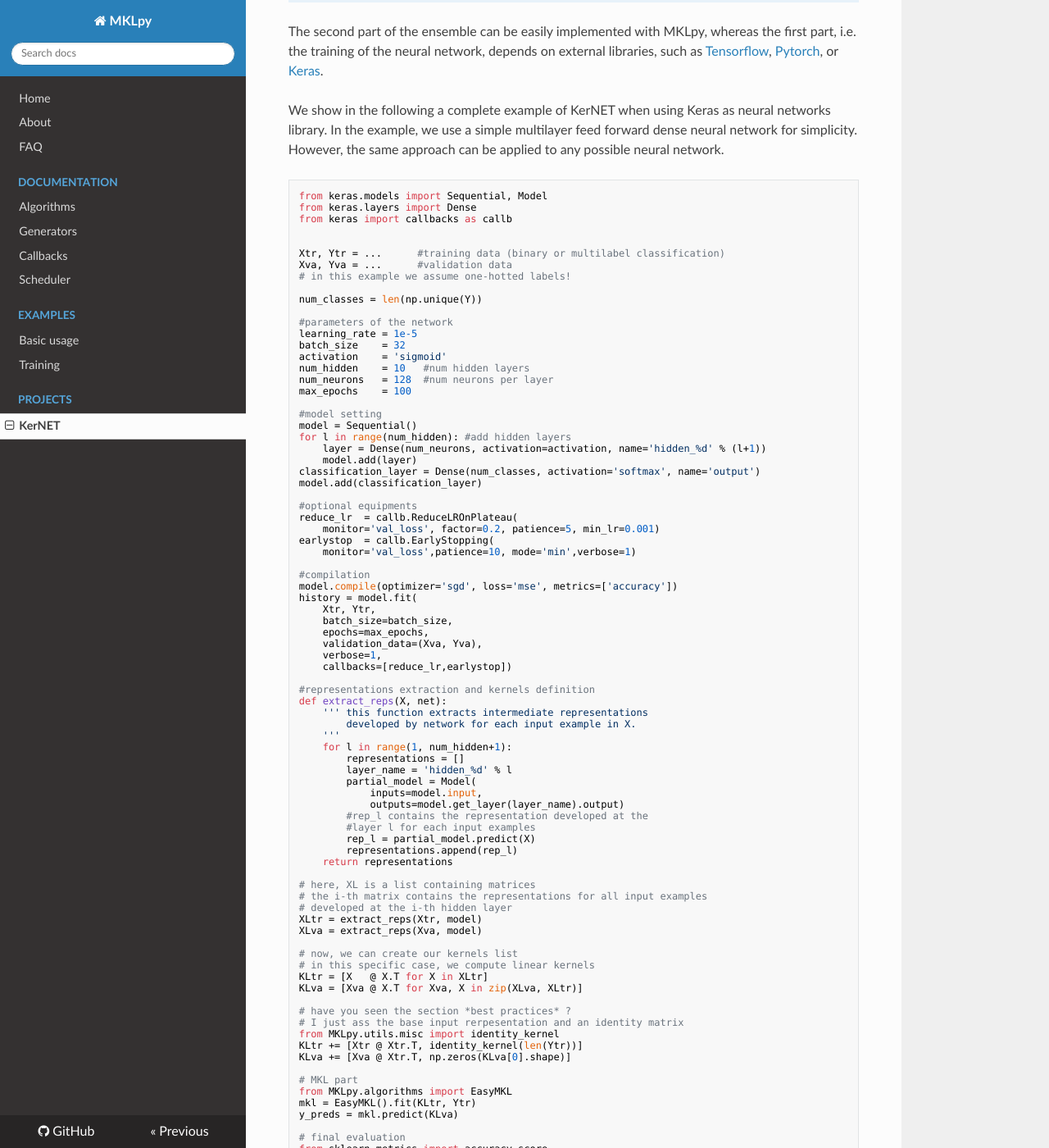
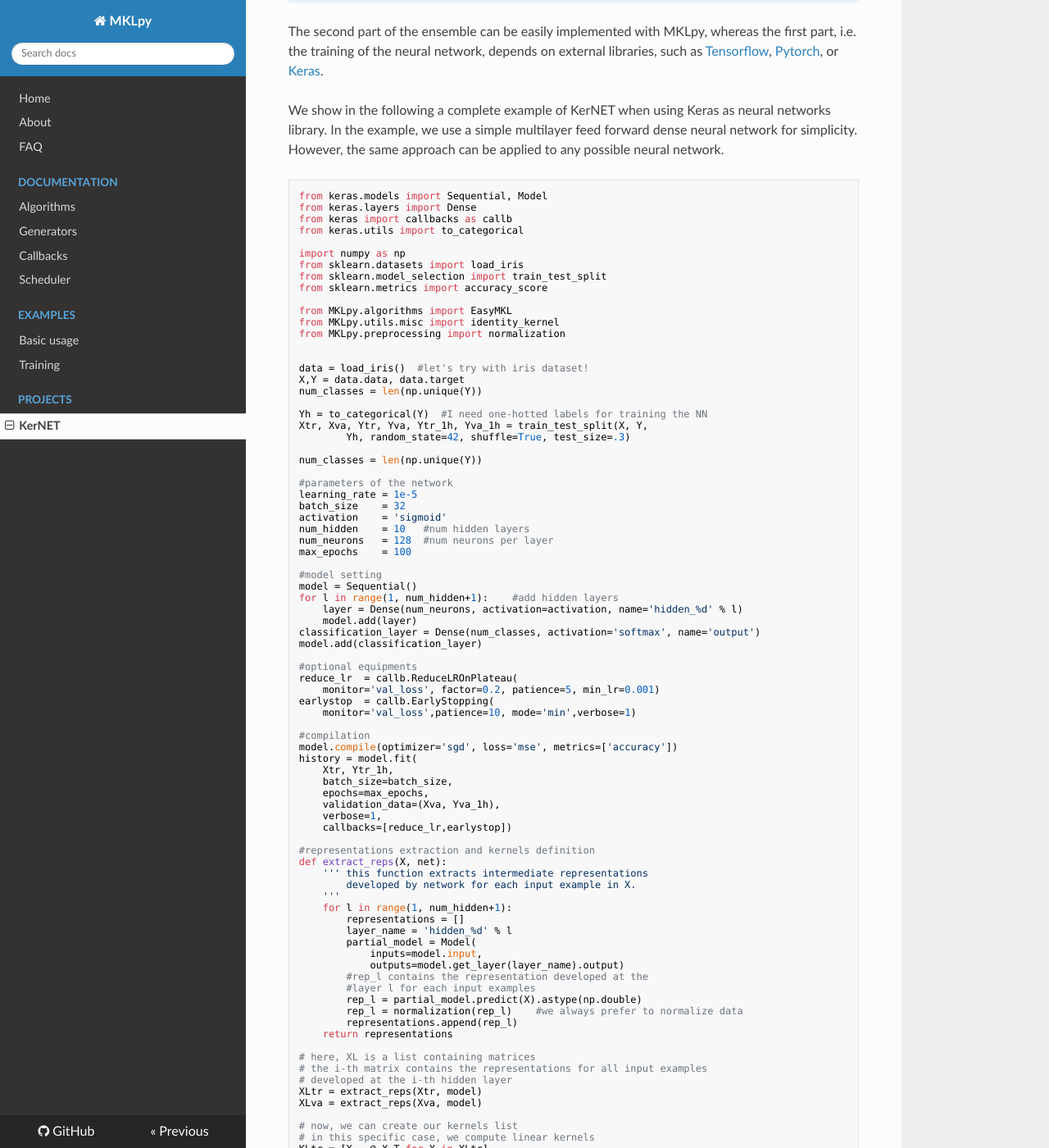
Before and after one commit to IvanoLauriola/MKLpy, an MkDocs documentation site: the page built from docs/proj_kernet.md, in a window 1280 px wide and 1400 px high, scrolled down 469 px. Shown: the whole window at 82% size. Built offline with MkDocs 1.6.1, drawn with Linux system fonts in a browser that asks for light colours; nearby versions of some CDN libraries; some of the changed text lies outside the part shown.

Commit message:
example: kernet

````diff
--- a/docs/proj_kernet.md
+++ b/docs/proj_kernet.md
@@ -21,11 +21,25 @@ In the example, we use a simple multilayer feed forward dense neural network for
 from keras.models import Sequential, Model
 from keras.layers import Dense
 from keras import callbacks as callb
+from keras.utils import to_categorical
+
+import numpy as np
+from sklearn.datasets import load_iris
+from sklearn.model_selection import train_test_split
+from sklearn.metrics import accuracy_score
+
+from MKLpy.algorithms import EasyMKL
+from MKLpy.utils.misc import identity_kernel
+from MKLpy.preprocessing import normalization
 
 
-Xtr, Ytr = ...		#training data (binary or multilabel classification)
-Xva, Yva = ...		#validation data
-# in this example we assume one-hotted labels!
+data = load_iris()	#let's try with iris dataset!
+X,Y = data.data, data.target
+num_classes = len(np.unique(Y))
+
+Yh = to_categorical(Y)	#I need one-hotted labels for training the NN
+Xtr, Xva, Ytr, Yva, Ytr_1h, Yva_1h = train_test_split(X, Y,
+        Yh, random_state=42, shuffle=True, test_size=.3)
 
 num_classes = len(np.unique(Y))
 
@@ -39,8 +53,8 @@ max_epochs    = 100
 
 #model setting
 model = Sequential()
-for l in range(num_hidden):	#add hidden layers
-	layer = Dense(num_neurons, activation=activation, name='hidden_%d' % (l+1))
+for l in range(1, num_hidden+1):	#add hidden layers
+	layer = Dense(num_neurons, activation=activation, name='hidden_%d' % l)
 	model.add(layer)
 classification_layer = Dense(num_classes, activation='softmax', name='output')
 model.add(classification_layer)
@@ -54,10 +68,10 @@ earlystop  = callb.EarlyStopping(
 #compilation
 model.compile(optimizer='sgd', loss='mse', metrics=['accuracy'])
 history = model.fit(
-	Xtr, Ytr,
+	Xtr, Ytr_1h,
 	batch_size=batch_size,
 	epochs=max_epochs,
-	validation_data=(Xva, Yva),
+	validation_data=(Xva, Yva_1h),
 	verbose=1,
 	callbacks=[reduce_lr,earlystop])
 
@@ -74,7 +88,8 @@ def extract_reps(X, net):
 			outputs=model.get_layer(layer_name).output)
 		#rep_l contains the representation developed at the
 		#layer l for each input examples
-		rep_l = partial_model.predict(X)
+		rep_l = partial_model.predict(X).astype(np.double)
+		rep_l = normalization(rep_l)	#we always prefer to normalize data
 		representations.append(rep_l)
 	return representations
 
@@ -91,17 +106,14 @@ KLva = [Xva @ X.T for Xva, X in zip(XLva, XLtr)]
 
 # have you seen the section *best practices* ?
 # I just ass the base input rerpesentation and an identity matrix
-from MKLpy.utils.misc import identity_kernel
 KLtr += [Xtr @ Xtr.T, identity_kernel(len(Ytr))]
 KLva += [Xva @ Xtr.T, np.zeros(KLva[0].shape)]
 
 # MKL part
-from MKLpy.algorithms import EasyMKL
 mkl = EasyMKL().fit(KLtr, Ytr)
 y_preds = mkl.predict(KLva)
 
 # final evaluation
-from sklearn.metrics import accuracy_score
 accuracy = accuracy_score(Yva, y_preds)
 print (accuracy)
 ```
````
